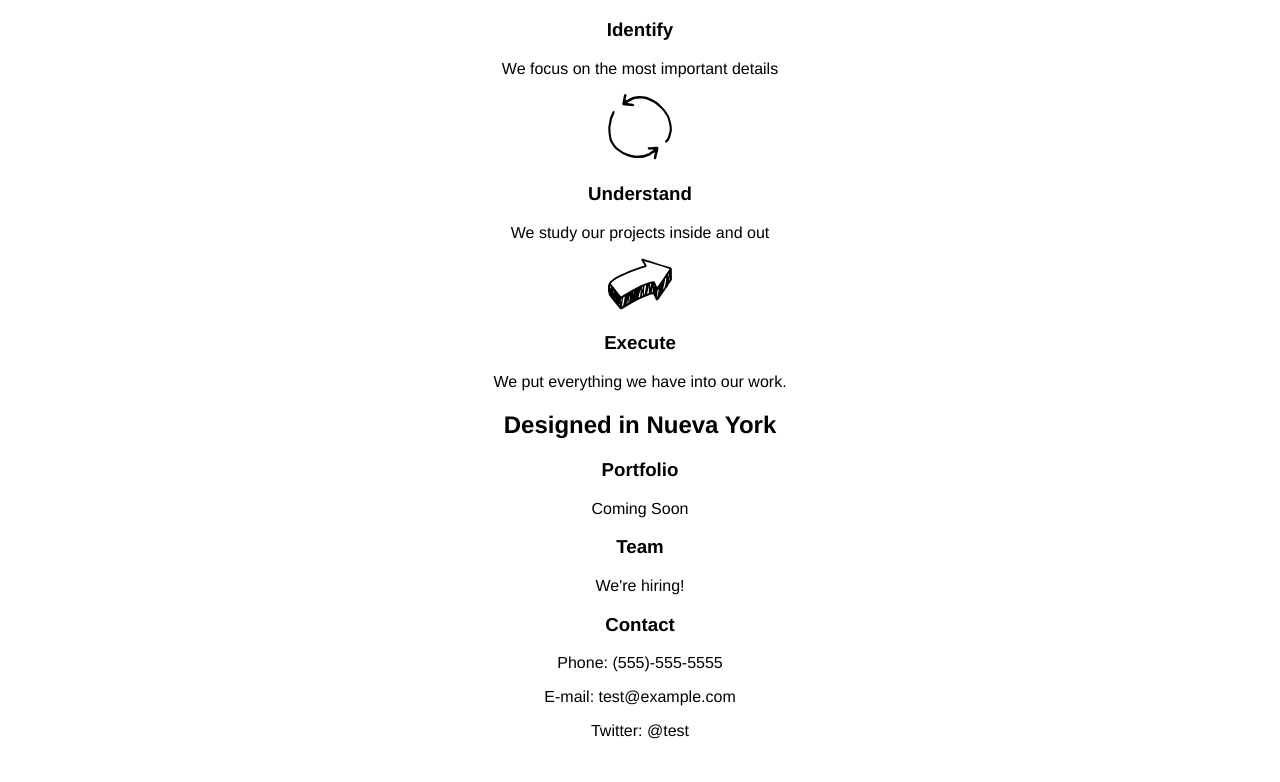
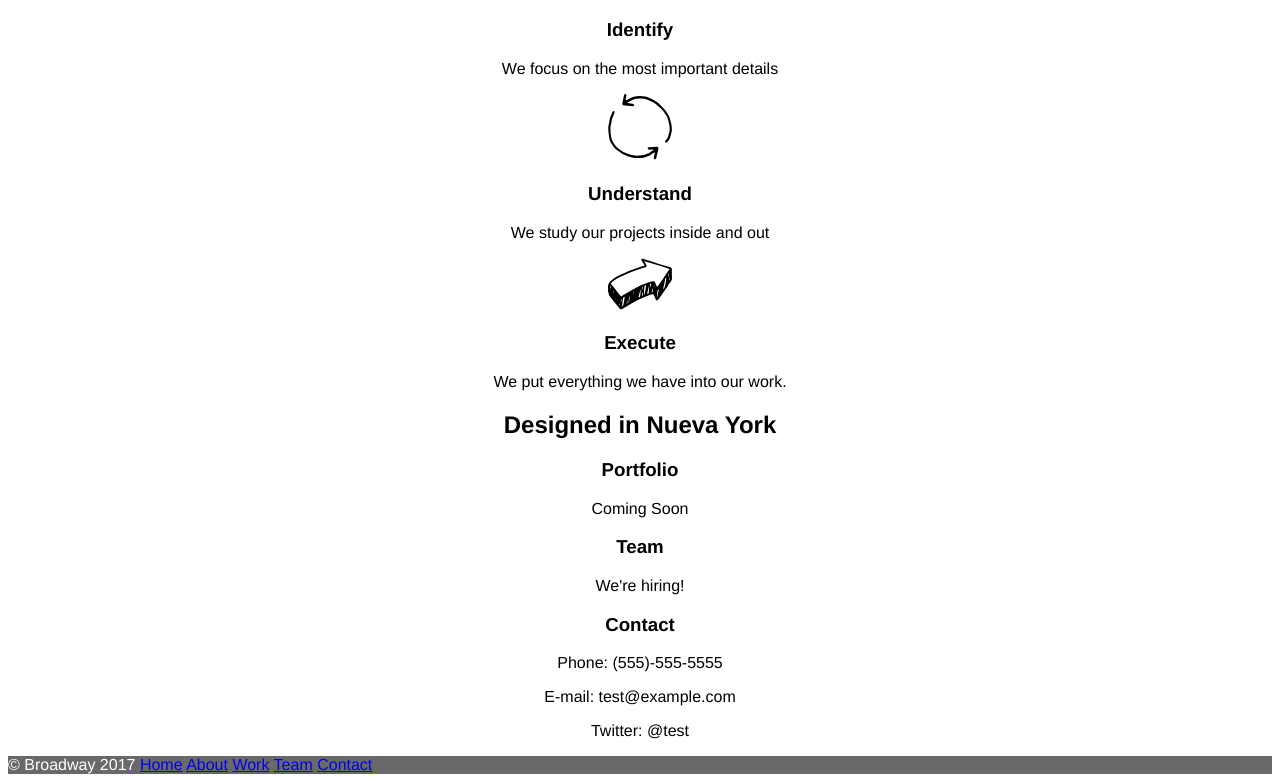
Before and after one commit to Frankail/broadway, a plain HTML site: page index.html in a window 1280 px wide. Shown: the part 340-1122 px from the top of the page. Before the commit the page ends 1096 px from the top, so only its background shows below. Drawn offline with Linux system fonts and the light colour scheme.

Commit message:
some changes in html

```diff
--- a/index.html
+++ b/index.html
@@ -12,6 +12,7 @@
       <p>Work</p>
       <p>Team</p>
       <p>Contact</p>
+    <div id="process">
        <h2>Our process</h2>
          <img src="./resources/images/identify.svg" type="image/svg">
          <h3>Identify</h3>
@@ -22,14 +23,32 @@
          <img src="./resources/images/execute.svg" type="image/svg">
          <h3>Execute</h3>
          <p>We put everything we have into our work.</p>
+    </div>
     <h2>Designed in Nueva York</h2>
+       <div id="Portfolio">
          <h3>Portfolio</h3>
            <p>Coming Soon</p>
+       </div>
+       <div id="Team">
          <h3>Team</h3>
            <p>We're hiring!</p>
+       </div>
+       <div id="Contact">
          <h3>Contact</h3>
            <p>Phone: (555)-555-5555</p>
            <p>E-mail: test@example.com</p>
            <p>Twitter: @test</p>
+      </div>
+    <div class="cta" id="links">
+      <nav>
+        <a>© Broadway 2017</a>
+        <a href="#home">Home</a>
+        <a href="#About">About</a>
+        <a href="#Work">Work</a>
+        <a href="#Team">Team</a>
+        <a href="#Contact">Contact</a>
+      </nav>
+    </div>
+    <links>
   </body>
 </html>
--- a/resources/css/style.css
+++ b/resources/css/style.css
@@ -2,3 +2,11 @@ html {
   font-family: Helvetica;
   text-align: center;
 }
+h4 {
+  font-size: 11px;
+}
+.cta {
+  color: white;
+  background-color: dimgray;
+  text-align: left;
+}
```
Also changed, not shown: 1 other file. Lines whose indentation alone changed are shown as unchanged.
